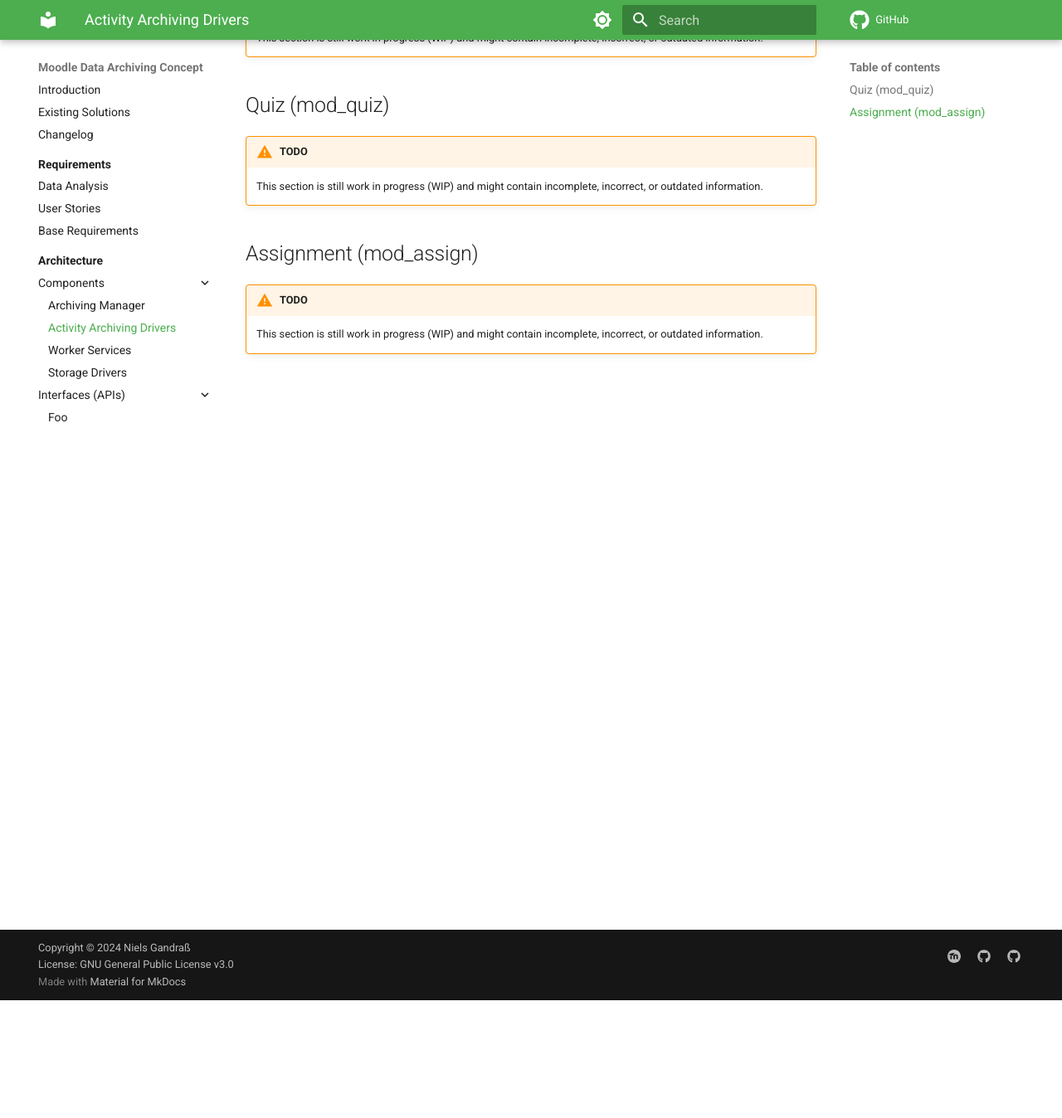
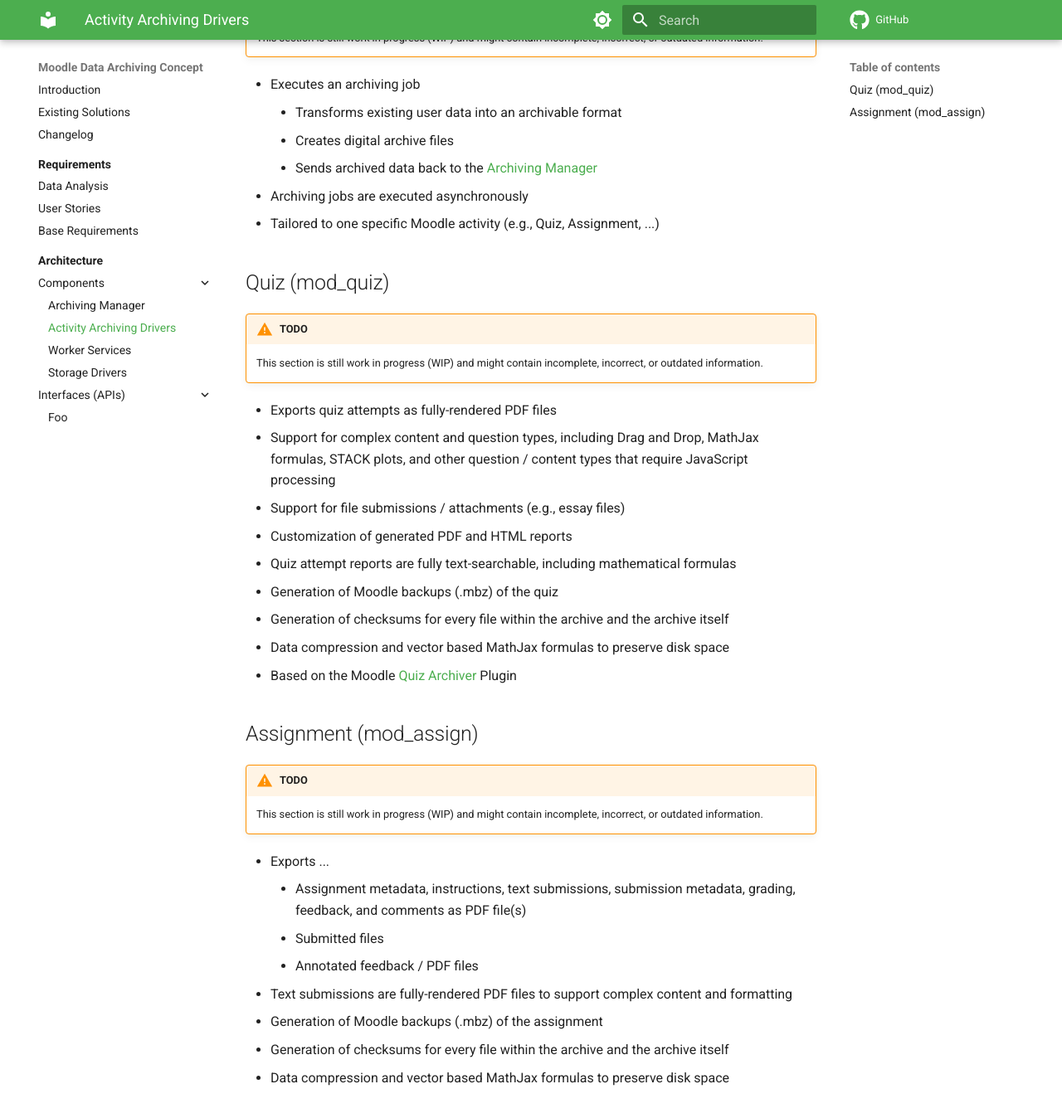
Before and after one commit to ngandrass/moodle-data-archiving-concept, an MkDocs documentation site: the page built from docs/architecture/components/activity-archiving-drivers.md, in a window 1280 px wide and 1400 px high, scrolled down 194 px. Shown: the top 1348 px of the window at 83% size. Built offline with MkDocs 1.6.1 and Material for MkDocs 9.7.7, drawn with Linux system fonts in a browser that asks for light colours; comment, search, counter and statistics services are not loaded.

Commit message:
Create short descriptions of software components and move specifics to designated component pages

```diff
--- a/docs/architecture/components/activity-archiving-drivers.md
+++ b/docs/architecture/components/activity-archiving-drivers.md
@@ -2,6 +2,13 @@
 
 !!! warning "TODO"
     This section is still work in progress (WIP) and might contain incomplete, incorrect, or outdated information.
+
+- Executes an archiving job
+    - Transforms existing user data into an archivable format
+    - Creates digital archive files
+    - Sends archived data back to the [Archiving Manager](#archiving-manager)
+- Archiving jobs are executed asynchronously
+- Tailored to one specific Moodle activity (e.g., Quiz, Assignment, ...)
 
 
 ## Quiz (mod_quiz)
@@ -9,8 +16,29 @@
 !!! warning "TODO"
     This section is still work in progress (WIP) and might contain incomplete, incorrect, or outdated information.
 
+- Exports quiz attempts as fully-rendered PDF files
+- Support for complex content and question types, including Drag and Drop, MathJax formulas, STACK plots, and other
+  question / content types that require JavaScript processing
+- Support for file submissions / attachments (e.g., essay files)
+- Customization of generated PDF and HTML reports
+- Quiz attempt reports are fully text-searchable, including mathematical formulas
+- Generation of Moodle backups (.mbz) of the quiz
+- Generation of checksums for every file within the archive and the archive itself
+- Data compression and vector based MathJax formulas to preserve disk space
+- Based on the Moodle [Quiz Archiver](https://moodle.org/plugins/quiz_archiver) Plugin
+
 
 ## Assignment (mod_assign)
 
 !!! warning "TODO"
     This section is still work in progress (WIP) and might contain incomplete, incorrect, or outdated information.
+
+- Exports ...
+    - Assignment metadata, instructions, text submissions, submission metadata, grading, feedback, and comments as PDF
+      file(s)
+    - Submitted files
+    - Annotated feedback / PDF files
+- Text submissions are fully-rendered PDF files to support complex content and formatting
+- Generation of Moodle backups (.mbz) of the assignment
+- Generation of checksums for every file within the archive and the archive itself
+- Data compression and vector based MathJax formulas to preserve disk space
```
Also changed, not shown: docs/architecture/components/archiving-manager.md (+16 -0 lines), docs/architecture/components/storage-drivers.md (+8 -0 lines), docs/architecture/components/worker-services.md (+6 -0 lines), docs/architecture/index.md (+20 -69 lines).
